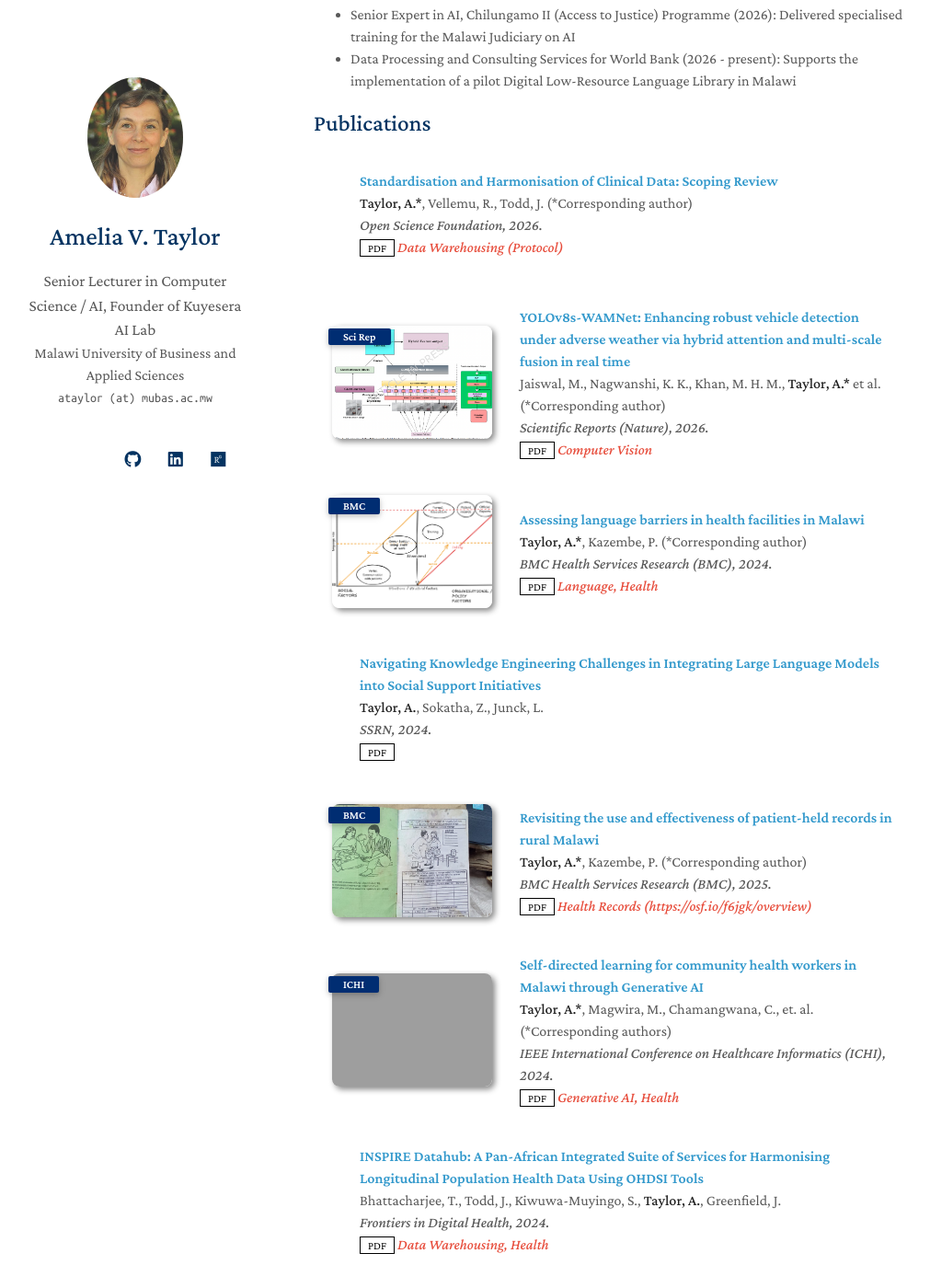
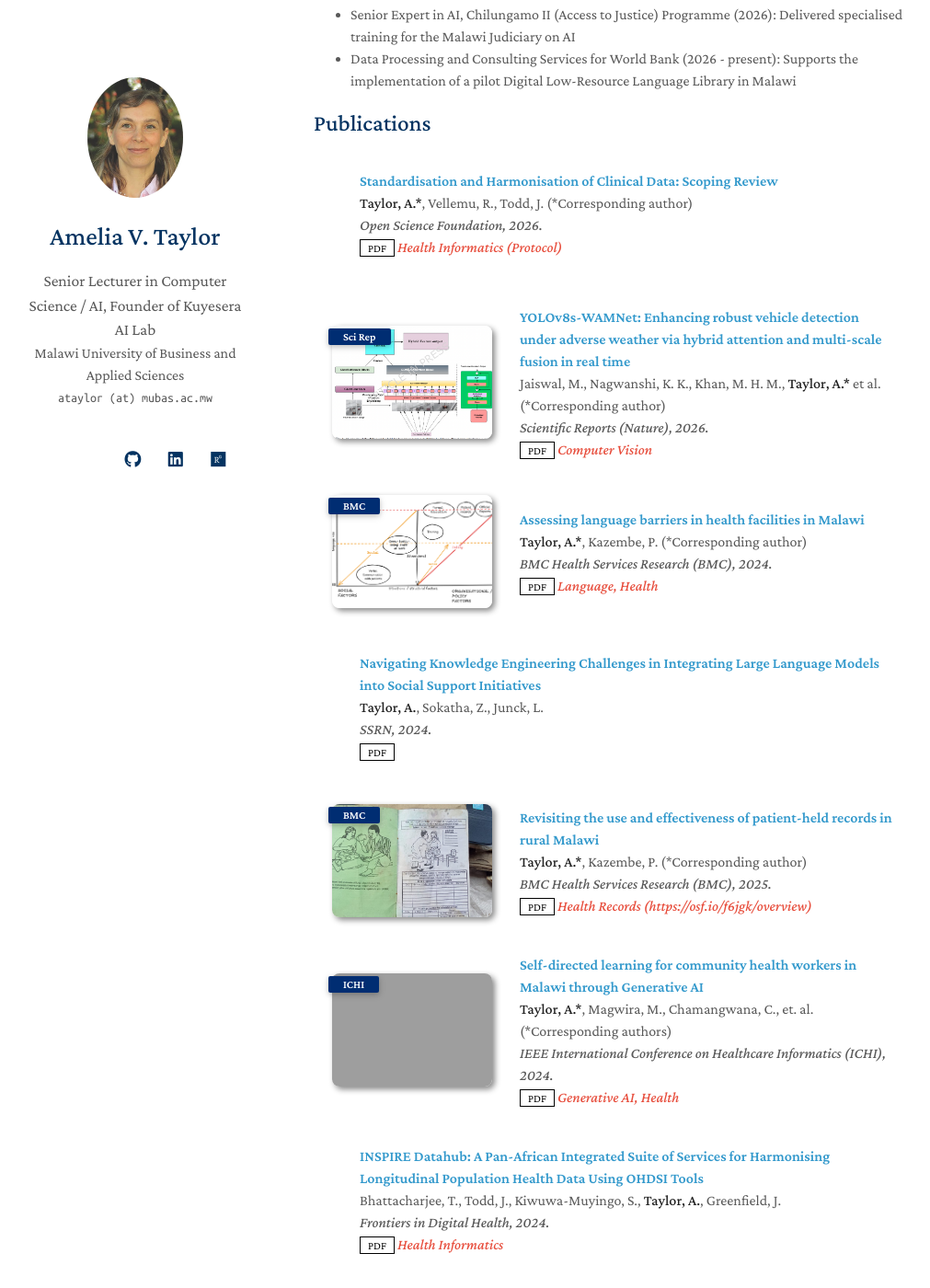
Before and after one commit to avtaylor/ameliataylor.github.io, a Jekyll site: the page built from index.md, in a window 1280 px wide and 1400 px high, scrolled down 2279 px. Shown: the whole window at 92% size, without its empty margins (129-1140 px from the left). Built offline with Jekyll 4.4.1, drawn with Linux system fonts in a browser that asks for light colours; a style sheet for code colours, icons or effects is not loaded; our own code applies the rules of GitHub Pages for plain Markdown files; some of the changed text lies outside the part shown; grey boxes are pictures that could not be loaded.

Commit message:
Update publications.yml

```diff
--- a/_data/publications.yml
+++ b/_data/publications.yml
@@ -5,7 +5,7 @@ main:
     conference_short: OSF
     conference: Open Science Foundation, 2026.
     pdf: https://osf.io/cbmeh/overview
-    notes: Data Warehousing (Protocol)
+    notes: Health Informatics (Protocol)
 
   - title: "YOLOv8s-WAMNet: Enhancing robust vehicle detection under adverse weather via hybrid attention and multi-scale fusion in real time"
     authors: Jaiswal, M., Nagwanshi, K. K., Khan, M. H. M., <strong>Taylor, A.*</strong> et al. (*Corresponding author)
@@ -51,7 +51,7 @@ main:
     conference_short: Frontiers
     conference: Frontiers in Digital Health, 2024.
     pdf: https://doi.org/10.3389/fdgth.2024.1329630
-    notes: Data Warehousing, Health
+    notes: Health Informatics
 
   - title: "Detection of Alzheimer’s disease using pre-trained deep learning models through transfer learning: a review"
     authors: Heenaye-Mamode Khan, M., Reesaul, P., Auzine, M., <strong>Taylor, A.*</strong> (*Corresponding author)
@@ -93,7 +93,7 @@ main:
     conference_short: Frontiers
     conference: Frontiers in Public Health, 2023.
     pdf: https://doi.org/10.3389/fpubh.2023.1116682
-    notes: Data Warehousing, Health
+    notes: Health Informatics
 
   - title: Towards a machine understanding of Malawi legal text
     authors: <strong>Taylor, A.</strong>, Mfutso-Bengo, E.
```
